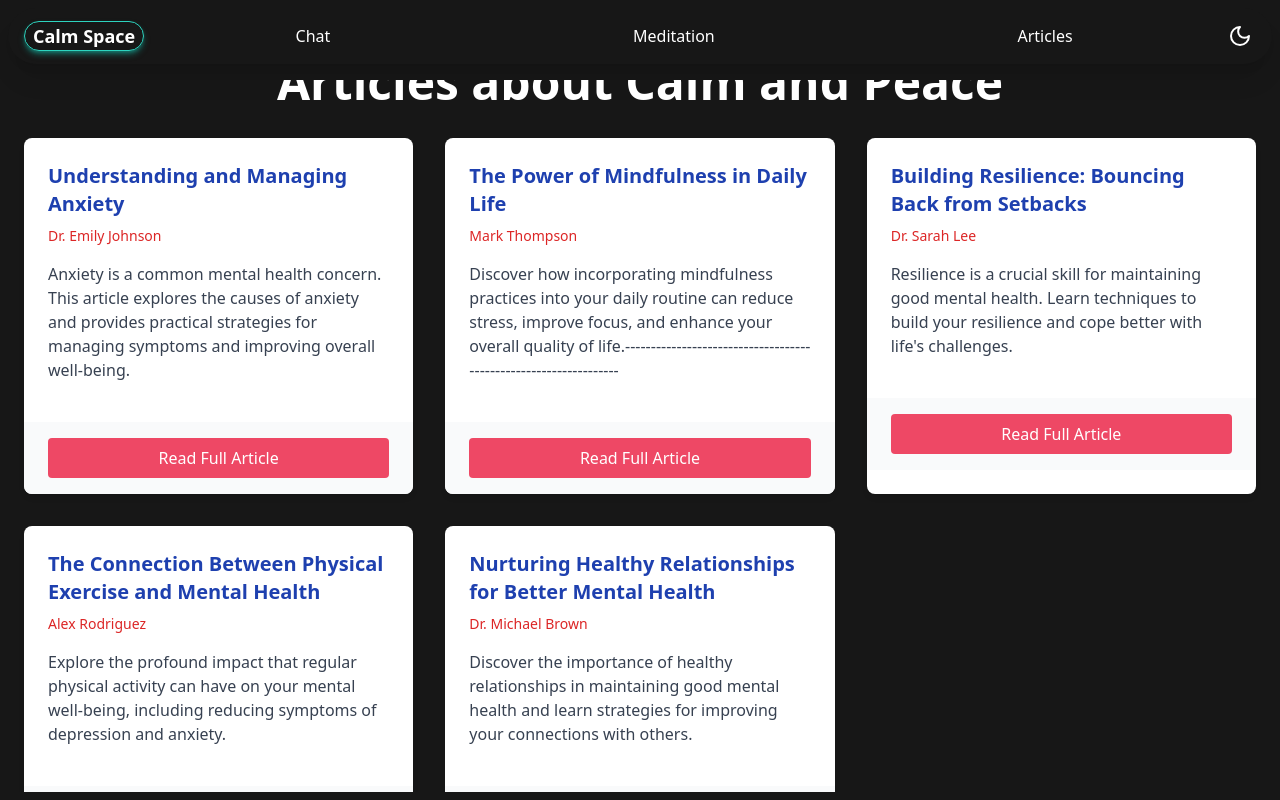
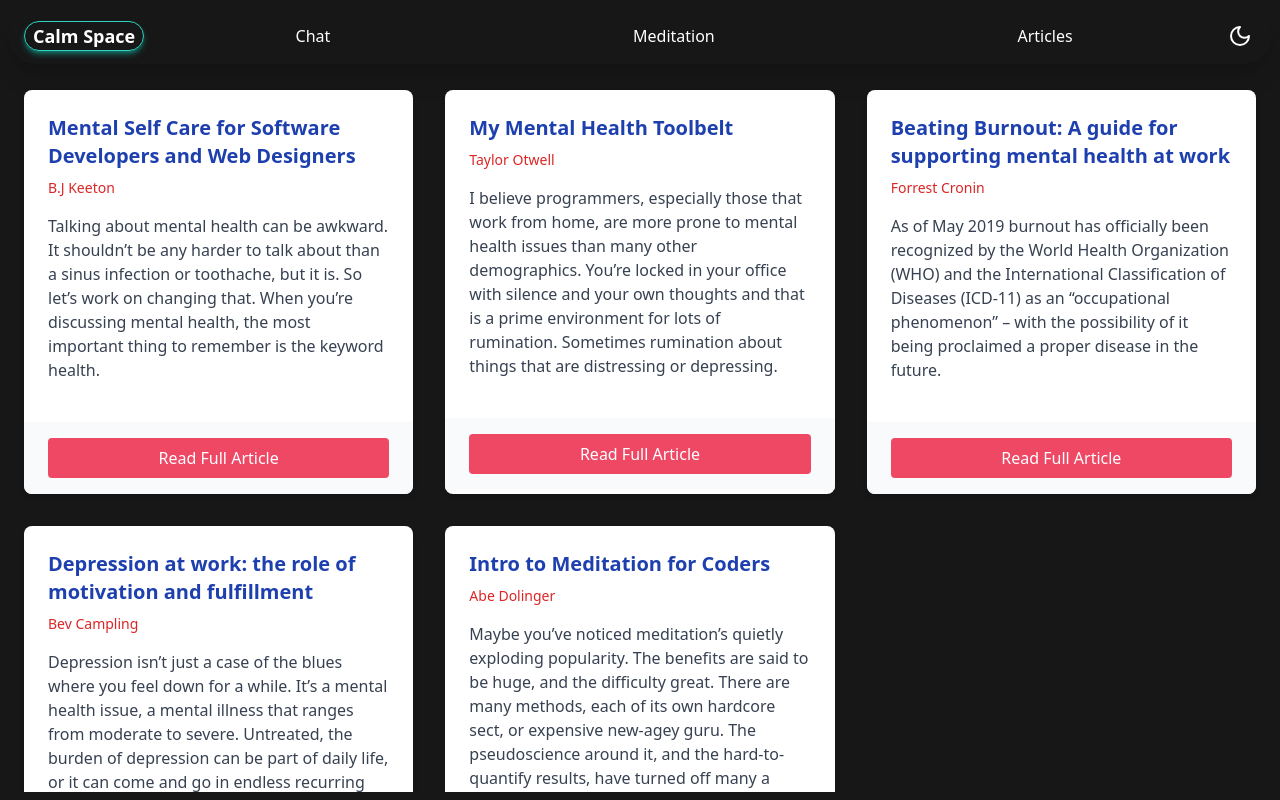
Before and after one commit to Arkway-27/calm-space, a React (Vite) app: page /calm-space/articles in a window 1280 px wide. Built offline with nearby package versions, Linux system fonts and the light colour scheme; no server answers.

Commit message:
updated articles.json with real data

```diff
--- a/public/data/articles.json
+++ b/public/data/articles.json
@@ -1,37 +1,37 @@
 [
     {
       "id": 1,
-      "title": "Understanding and Managing Anxiety",
-      "author": "Dr. Emily Johnson",
-      "excerpt": "Anxiety is a common mental health concern. This article explores the causes of anxiety and provides practical strategies for managing symptoms and improving overall well-being.",
-      "sourceUrl": "https://www.example.com/anxiety-management"
+      "title": "Mental Self Care for Software Developers and Web Designers",
+      "author": "B.J Keeton",
+      "excerpt": "Talking about mental health can be awkward. It shouldn’t be any harder to talk about than a sinus infection or toothache, but it is. So let’s work on changing that. When you’re discussing mental health, the most important thing to remember is the keyword health.",
+      "sourceUrl": "https://www.elegantthemes.com/blog/editorial/mental-self-care-for-software-developers-and-web-designers"
     },
     {
       "id": 2,
-      "title": "The Power of Mindfulness in Daily Life",
-      "author": "Mark Thompson",
-      "excerpt": "Discover how incorporating mindfulness practices into your daily routine can reduce stress, improve focus, and enhance your overall quality of life.-----------------------------------------------------------------",
-      "sourceUrl": "https://www.example.com/mindfulness-daily-life"
+      "title": "My Mental Health Toolbelt",
+      "author": "Taylor Otwell",
+      "excerpt": "I believe programmers, especially those that work from home, are more prone to mental health issues than many other demographics. You’re locked in your office with silence and your own thoughts and that is a prime environment for lots of rumination. Sometimes rumination about things that are distressing or depressing.",
+      "sourceUrl": "https://medium.com/@taylorotwell/my-mental-health-toolbelt-9b9fdd4ae149"
     },
     {
       "id": 3,
-      "title": "Building Resilience: Bouncing Back from Setbacks",
-      "author": "Dr. Sarah Lee",
-      "excerpt": "Resilience is a crucial skill for maintaining good mental health. Learn techniques to build your resilience and cope better with life's challenges.",
-      "sourceUrl": "https://www.example.com/building-resilience"
+      "title": "Beating Burnout: A guide for supporting mental health at work",
+      "author": "Forrest Cronin",
+      "excerpt": "As of May 2019 burnout has officially been recognized by the World Health Organization (WHO) and the International Classification of Diseases (ICD-11) as an “occupational phenomenon” – with the possibility of it being proclaimed a proper disease in the future.",
+      "sourceUrl": "https://almanac.io/docs/beating-burnout-a-guide-for-supporting-mental-health-at-work-yDLKVF3uJtMdshcZG37HP7OHpAczogYX"
     },
     {
       "id": 4,
-      "title": "The Connection Between Physical Exercise and Mental Health",
-      "author": "Alex Rodriguez",
-      "excerpt": "Explore the profound impact that regular physical activity can have on your mental well-being, including reducing symptoms of depression and anxiety.",
-      "sourceUrl": "https://www.example.com/exercise-mental-health"
+      "title": "Depression at work: the role of motivation and fulfillment",
+      "author": "Bev Campling",
+      "excerpt": "Depression isn’t just a case of the blues where you feel down for a while. It’s a mental health issue, a mental illness that ranges from moderate to severe. Untreated, the burden of depression can be part of daily life, or it can come and go in endless recurring bouts. Thankfully, there are effective treatments for depression.",
+      "sourceUrl": "https://getmarlee.com/blog/depression-at-work"
     },
     {
       "id": 5,
-      "title": "Nurturing Healthy Relationships for Better Mental Health",
-      "author": "Dr. Michael Brown",
-      "excerpt": "Discover the importance of healthy relationships in maintaining good mental health and learn strategies for improving your connections with others.",
-      "sourceUrl": "https://www.example.com/relationships-mental-health"
+      "title": "Intro to Meditation for Coders",
+      "author": "Abe Dolinger",
+      "excerpt": "Maybe you’ve noticed meditation’s quietly exploding popularity. The benefits are said to be huge, and the difficulty great. There are many methods, each of its own hardcore sect, or expensive new-agey guru. The pseudoscience around it, and the hard-to-quantify results, have turned off many a rational person - maybe including you.",
+      "sourceUrl": "https://dev.to/256hz/intro-to-meditation-for-coders-1p6f"
     }
   ]
--- a/src/components/Articles/AritclesFeed.jsx
+++ b/src/components/Articles/AritclesFeed.jsx
@@ -12,7 +12,7 @@ const ArticlesFeed = () => {
 
   return (
     <div className="container mx-auto px-4 py-8">
-      <h1 className="text-5xl mx-auto mt-2 mb-8 text-center font-bold">
+      <h1 className="text-5xl mx-auto mt-12 mb-2 text-center font-bold py-4">
         Articles about Calm and Peace
       </h1>
       <div className="grid grid-cols-1 sm:grid-cols-2 lg:grid-cols-3 gap-8">
```
